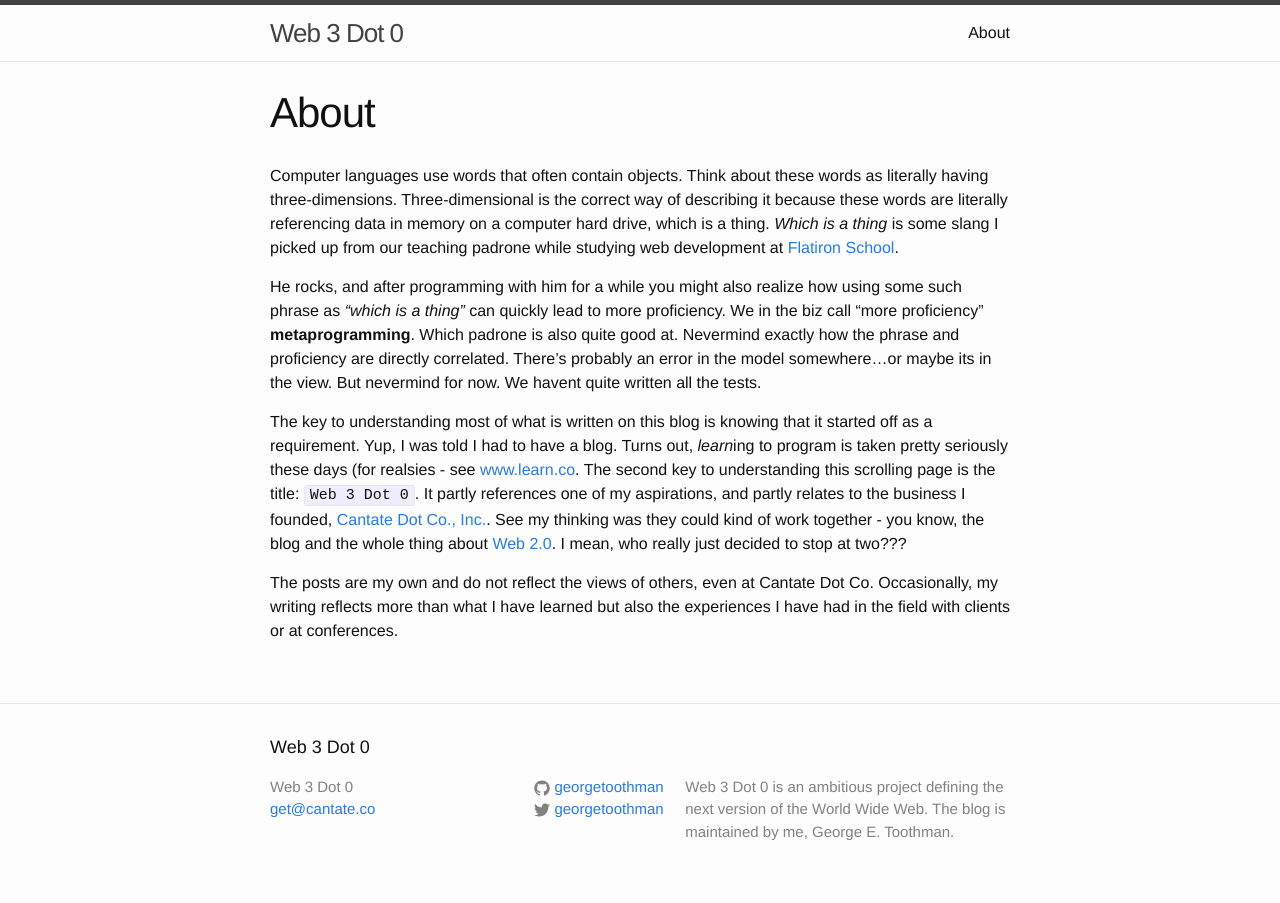
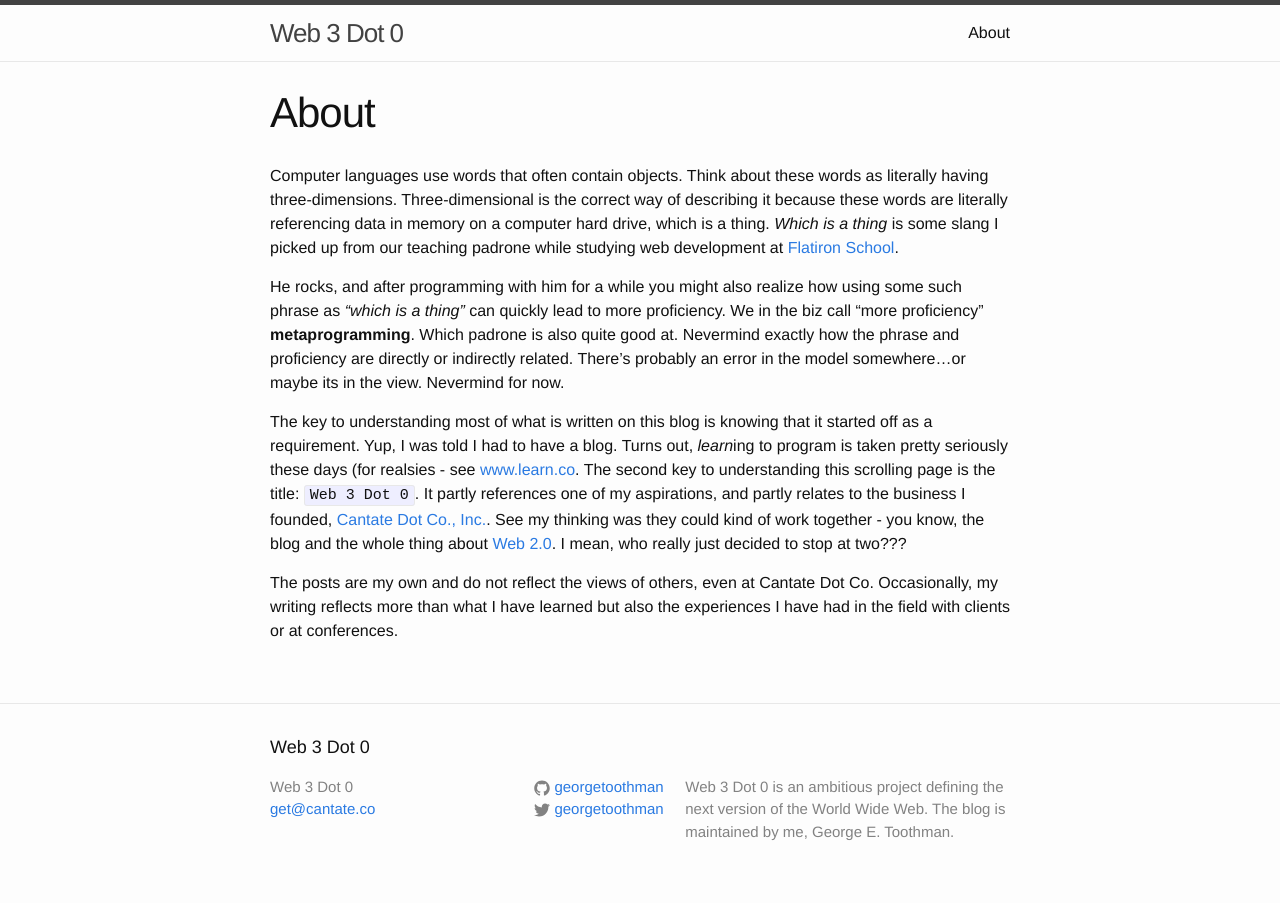
Before and after one commit to georgetoothman/cantate.github.io, a Jekyll site: the page built from about.md, in a window 1280 px wide. Built offline with Jekyll 4.4.1, drawn with Linux system fonts in a browser that asks for light colours.

Commit message:
add about edits

```diff
--- a/about.md
+++ b/about.md
@@ -6,7 +6,7 @@ permalink: /about/
 
 Computer languages use words that often contain objects. Think about these words as literally having three-dimensions. Three-dimensional is the correct way of describing it because these words are literally referencing data in memory on a computer hard drive, which is a thing. *Which is a thing* is some slang I picked up from our teaching padrone while studying web development at [Flatiron School](https://learn.co/tracks/intro-to-ruby-development).
 
-He rocks, and after programming with him for a while you might also realize how using some such phrase as *"which is a thing"* can quickly lead to more proficiency. We in the biz call "more proficiency" **metaprogramming**. Which padrone is also quite good at. Nevermind exactly how the phrase and proficiency are directly correlated. There's probably an error in the model somewhere...or maybe its in the view. But nevermind for now. We havent quite written all the tests.
+He rocks, and after programming with him for a while you might also realize how using some such phrase as *"which is a thing"* can quickly lead to more proficiency. We in the biz call "more proficiency" **metaprogramming**. Which padrone is also quite good at. Nevermind exactly how the phrase and proficiency are directly or indirectly related. There's probably an error in the model somewhere...or maybe its in the view. Nevermind for now.
 
 The key to understanding most of what is written on this blog is knowing that it started off as a requirement. Yup, I was told I had to have a blog. Turns out, *learn*ing to program is taken pretty seriously these days (for realsies - see [www.learn.co](https://learn.co). The second key to understanding this scrolling page is the title: `Web 3 Dot 0`. It partly references one of my aspirations, and partly relates to the business I founded, [Cantate Dot Co., Inc.](http://cantate.co). See my thinking was they could kind of work together - you know, the blog and the whole thing about [Web 2.0](https://en.wikipedia.org/wiki/Web_2.0). I mean, who really just decided to stop at two???
 
```
